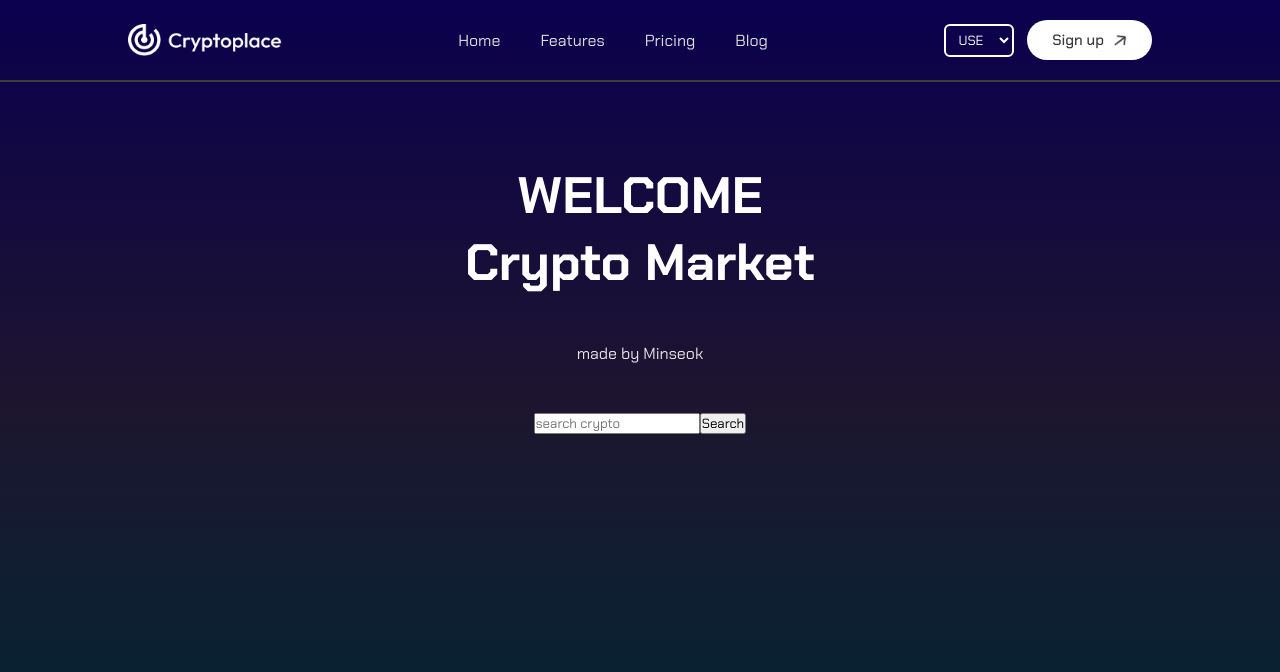
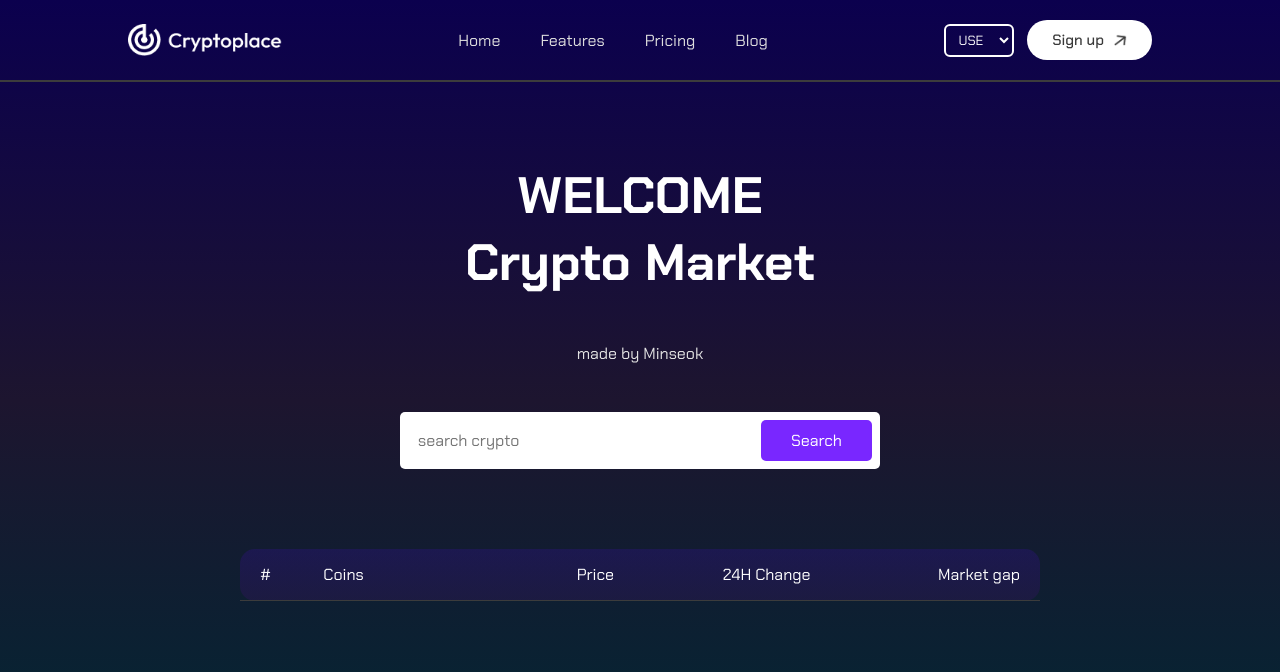
Before and after one commit to kekesky5147/cryptoplace, a React (Vite) app: page / in a window 1280 px wide. Shown: the top 672 px of the page. Built offline with nearby package versions, Linux system fonts and the light colour scheme.

Commit message:
cryptoplace

```diff
--- a/src/pages/Home/Home.css
+++ b/src/pages/Home/Home.css
@@ -22,3 +22,53 @@
     color: #e3e3e3;
     line-height: 3.5;
 }
+
+.hero form {
+    padding: 8px;
+    width: 80%;
+    background-color: white;
+    border-radius: 5px;
+    font-size: 20px;
+    display: flex;
+    justify-content: space-between;
+    align-items: center;
+    gap: 10px;
+}
+
+.hero input {
+    flex: 1;
+    font-size: 16px;
+    outline: none;
+    border: none;
+    padding-left: 10px;
+}
+
+.hero button {
+    border: none;
+    background: #7927ff;
+    color: white;
+    font-size: 16px;
+    padding: 10px 30px;
+    border-radius:  5px;
+    cursor: pointer;
+}
+
+.crypto-table {
+    max-width: 800px;
+    margin:  auto;
+    background: linear-gradient(rgba(84,3,255,0.15),rgba(105,2,153,0.15));
+    border-radius: 15px;
+}
+
+.table-layout {
+    display: grid;
+    grid-template-columns: 0.5fr 2fr 1fr 1fr 1.5fr;
+    padding: 15px 20px;
+    align-items: center;
+    border-bottom: 1px solid #3c3c3c;
+}
+
+.market-cap {
+    text-align: right;
+
+}
--- a/src/pages/Home/Home.jsx
+++ b/src/pages/Home/Home.jsx
@@ -16,6 +16,15 @@
           <button type="submit">Search</button>
         </form>
       </div>
+      <div className="crypto-table">
+        <div className="table-layout">
+          <p>#</p>
+          <p>Coins</p>
+          <p>Price</p>
+          <p style={{ textAlign: "center" }}>24H Change</p>
+          <p className="market-cap">Market gap</p>
+        </div>
+      </div>
     </div>
   )
 }
```
